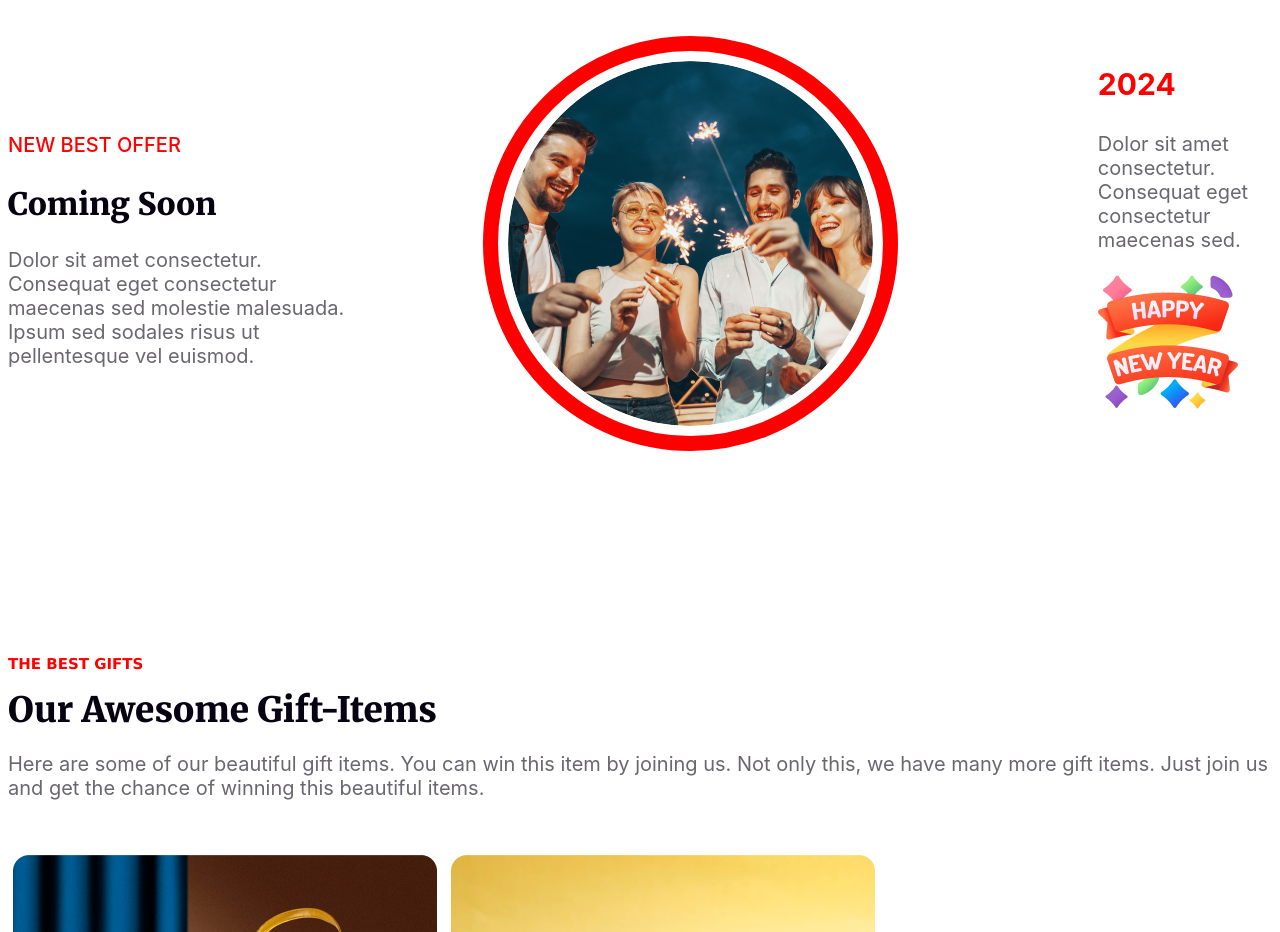
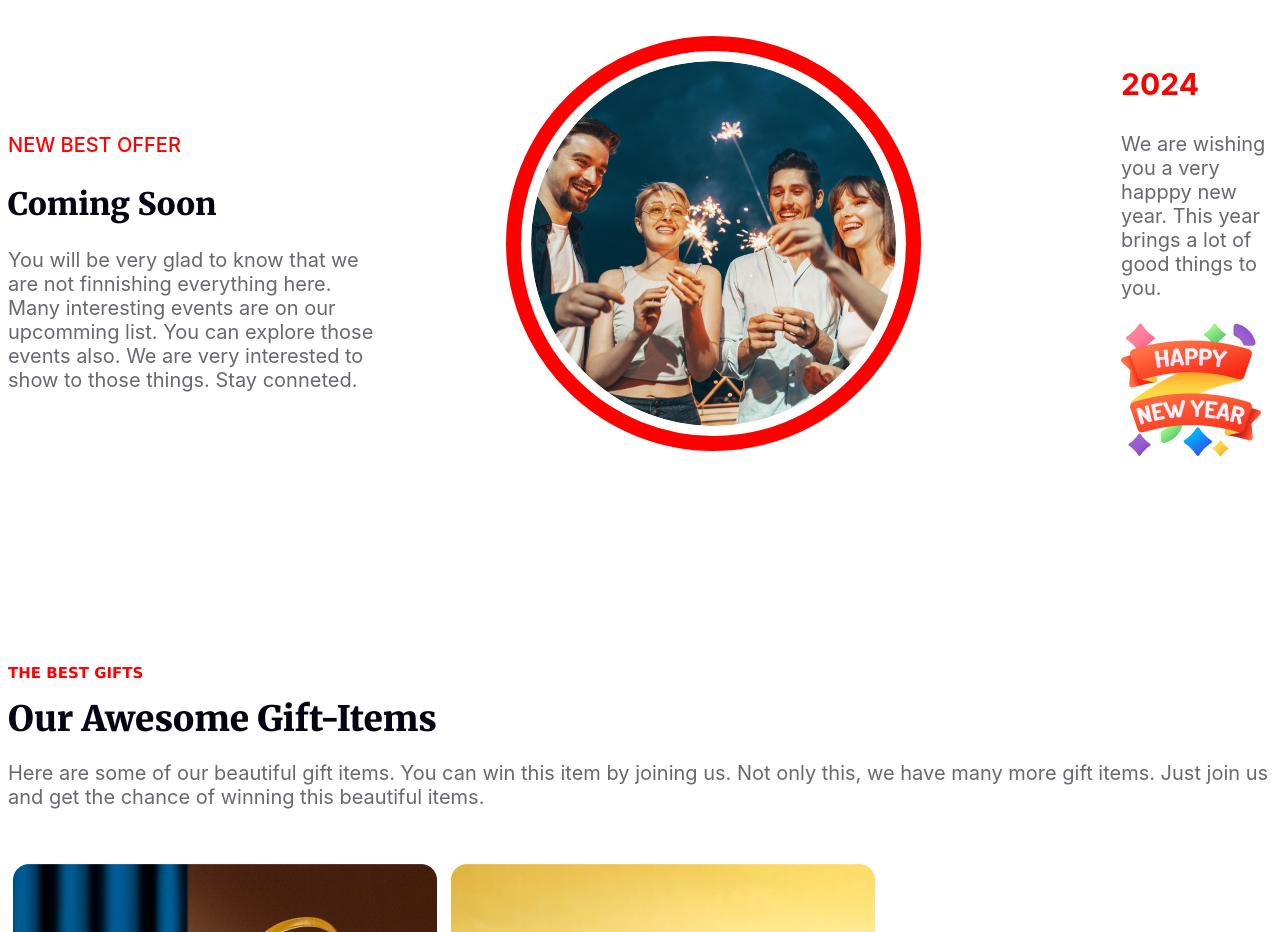
Before and after one commit to Badhon-Sarker/assignment-1, a plain HTML site: page index.html in a window 1280 px wide. Shown: the part 2200-3132 px from the top of the page. Drawn offline with Linux system fonts and the light colour scheme.

Commit message:
real text added

```diff
--- a/index.html
+++ b/index.html
@@ -108,7 +108,7 @@
 
                 <h2 class="best-offer-title">Coming Soon</h2>
 
-                <p class="best-offer-description">Dolor sit amet consectetur. Consequat eget consectetur maecenas sed molestie malesuada. Ipsum sed sodales risus ut pellentesque vel euismod. </p>
+                <p class="best-offer-description">You will be very glad to know that we are not finnishing everything here. Many interesting events are on our upcomming list. You can explore those events also. We are very interested to show to those things. Stay conneted. </p>
             </div>
 
             <div class="best-offer-middle">
@@ -122,7 +122,7 @@
 
                 <h3 class="best-offer-year">2024</h3>
 
-                <p class="best-offer-description">Dolor sit amet consectetur. Consequat eget consectetur maecenas sed.</p>
+                <p class="best-offer-description">We are wishing you a very happpy new year. This year brings a lot of good things to you.</p>
 
                 <img class="best-offer-img" src="./resources/Group 96.png" alt="">
             </div>
```
